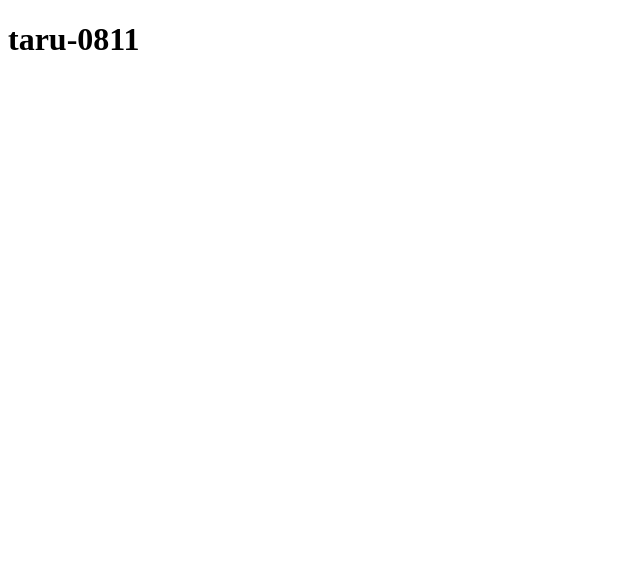
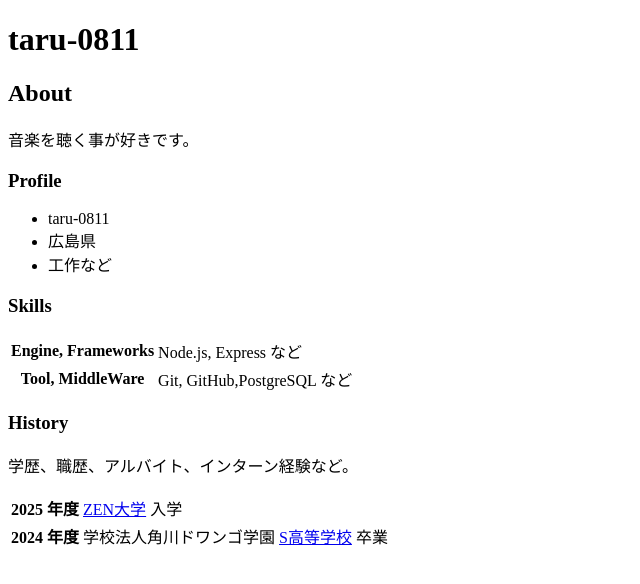
Before and after one commit to taru-0811/taru-0811.github.io, a plain HTML site: page index.html in a window 1280 px wide. Shown: the whole page, without its empty margins (0-640 px from the left). Drawn offline with Linux system fonts and the light colour scheme.

Commit message:
情報を追加

```diff
--- a/index.html
+++ b/index.html
@@ -7,5 +7,43 @@
   </head>
   <body>
     <h1>taru-0811</h1>
+
+    <h2>About</h2>
+    <p>
+      音楽を聴く事が好きです。
+    </p>
+
+    <h3>Profile</h3>
+    <ul>
+      <li>taru-0811</li>
+      <li>広島県</li>
+      <li>工作など</li>
+    </ul>
+
+    <h3>Skills</h3>
+    <table>
+      <tr>
+        <th>Engine, Frameworks</th>
+        <td>Node.js, Express など</td>
+      </tr>
+      <tr>
+        <th>Tool, MiddleWare</th>
+        <td>Git, GitHub,PostgreSQL など</td>
+      </tr>
+    </table>
+
+    <h3>History</h3>
+    <p>学歴、職歴、アルバイト、インターン経験など。</p>
+    <table>
+      <tr>
+        <th>2025 年度</th>
+        <td><a href="https://zen.ac.jp/">ZEN大学</a> 入学</td>
+      </tr>
+      <tr>
+        <th>2024 年度</th>
+        <td>学校法人角川ドワンゴ学園 <a href="https://nnn.ed.jp/">S高等学校</a> 卒業</td>
+      </tr>
+
+    </table>
   </body>
 </html>
```
